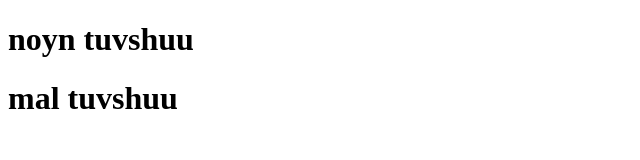
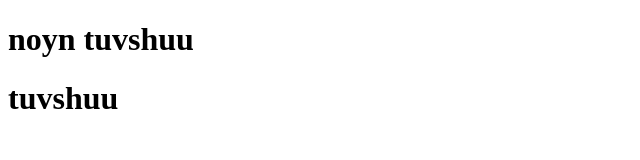
Before and after one commit to luujinyuki-hue/Tuvshinbayr, a plain HTML site: page index.html in a window 1280 px wide. Shown: the whole page, without its empty margins (0-640 px from the left). Drawn offline with Linux system fonts and the light colour scheme.

Commit message:
Update index.html

```diff
--- a/index.html
+++ b/index.html
@@ -7,6 +7,6 @@
 </head>
 <body>
     <h1>noyn tuvshuu</h1>
-    <h1>mal tuvshuu</h1>
+    <h1>tuvshuu</h1>
 </body>
 </html>
```
